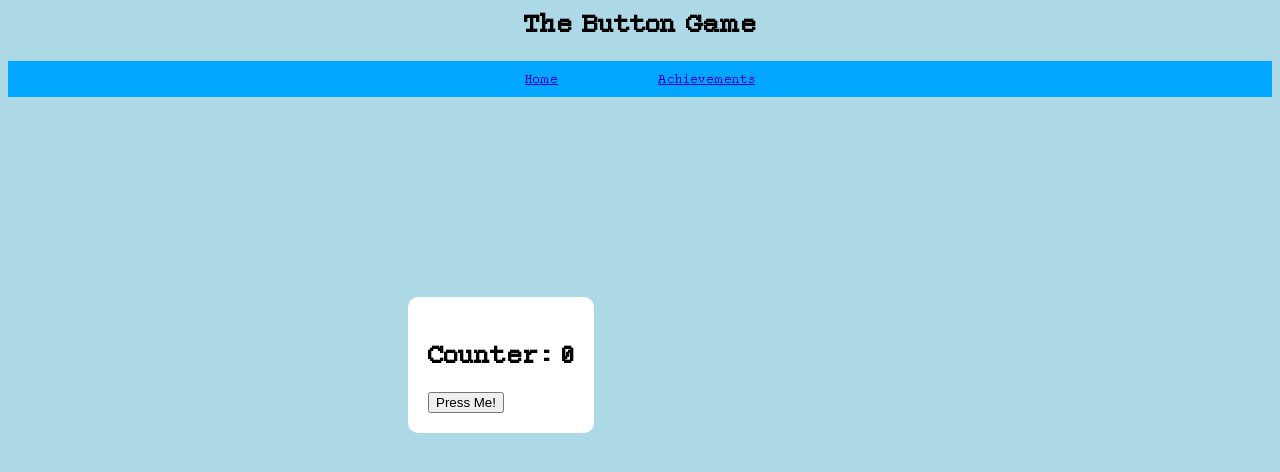
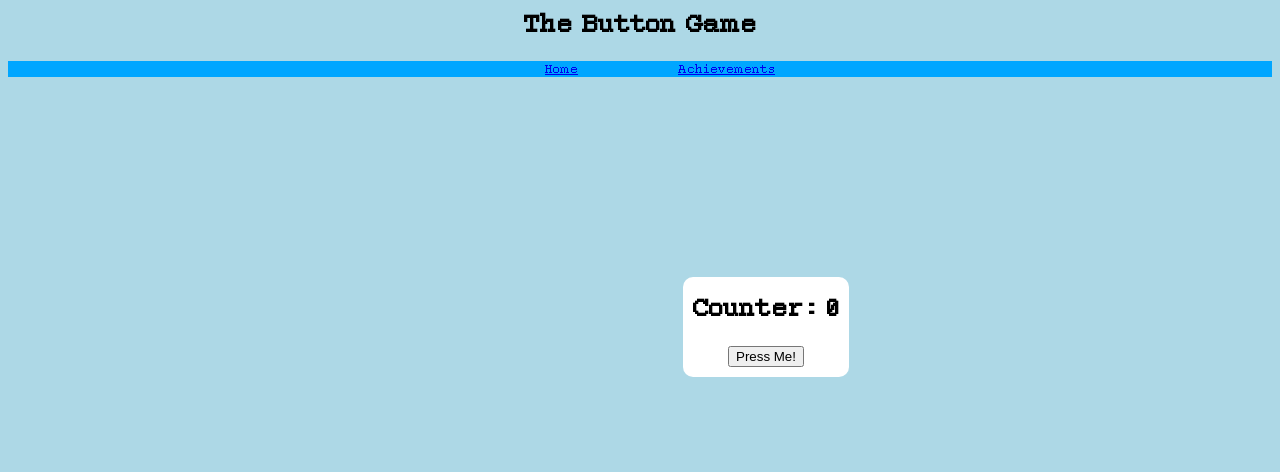
Before and after one commit to JohnDChan1602/JohnDChan1602.github.io, a plain HTML site: page index.html in a window 1280 px wide. Drawn offline with Linux system fonts and the light colour scheme.

Commit message:
CSS Adjustments

```diff
--- a/styles.css
+++ b/styles.css
@@ -6,6 +6,11 @@ body {
 
 h1 {
     text-align: center;
+    margin-top: 5px;
+}
+
+button {
+    margin-left: 35px;
 }
 
 /* Font Setup*/
@@ -17,7 +22,6 @@ h1 {
 /* Navigation Bar */
 nav ul {
     list-style: none;
-    padding: 10px;
     margin: 0px;
     display: flex;
     justify-content: center;
@@ -43,10 +47,10 @@ nav ul li a:hover{
 /* Counter */
 .counter-container{
     display: inline-block;
-    padding: 20px;
+    padding: 10px;
     border-radius: 10px;
     background-color: white;
     /* Alignment */
-    margin-left: 400px;
+    margin-left: 675px;
     margin-top: 200px;
 }
```
